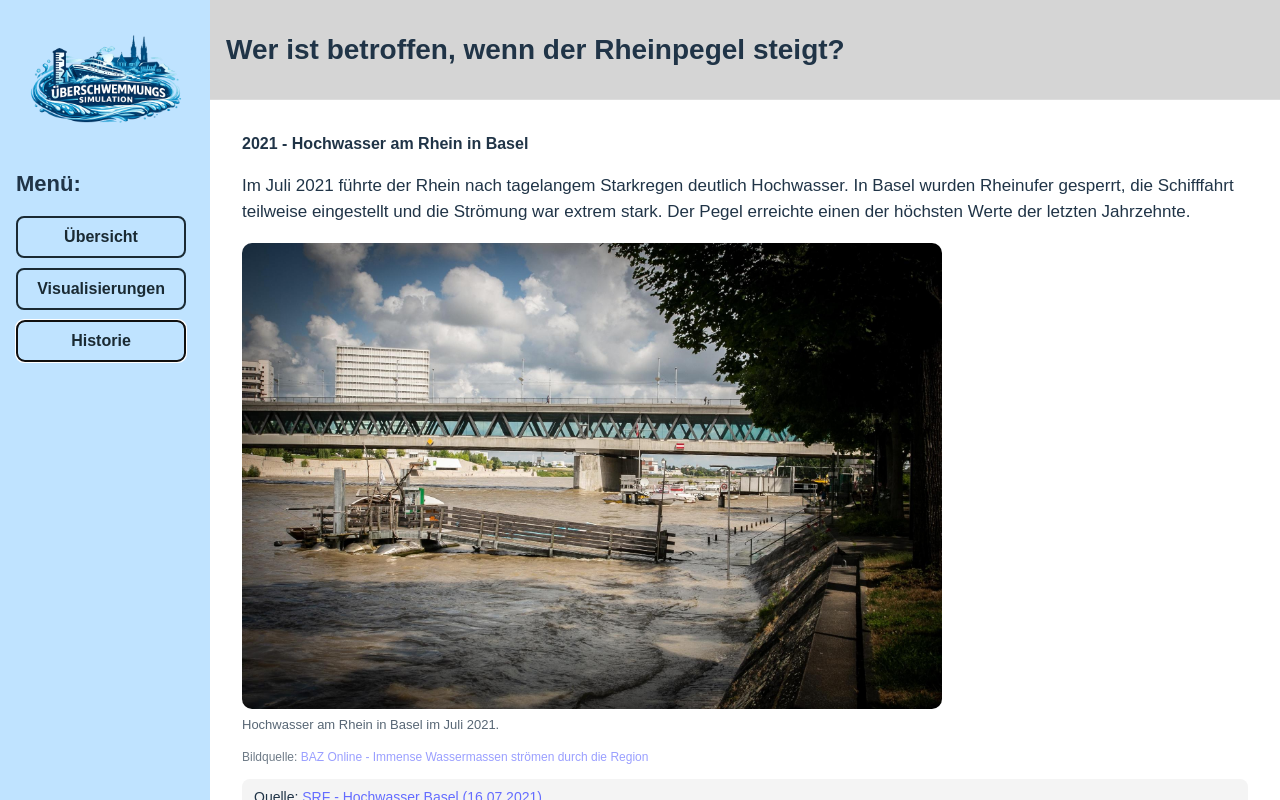
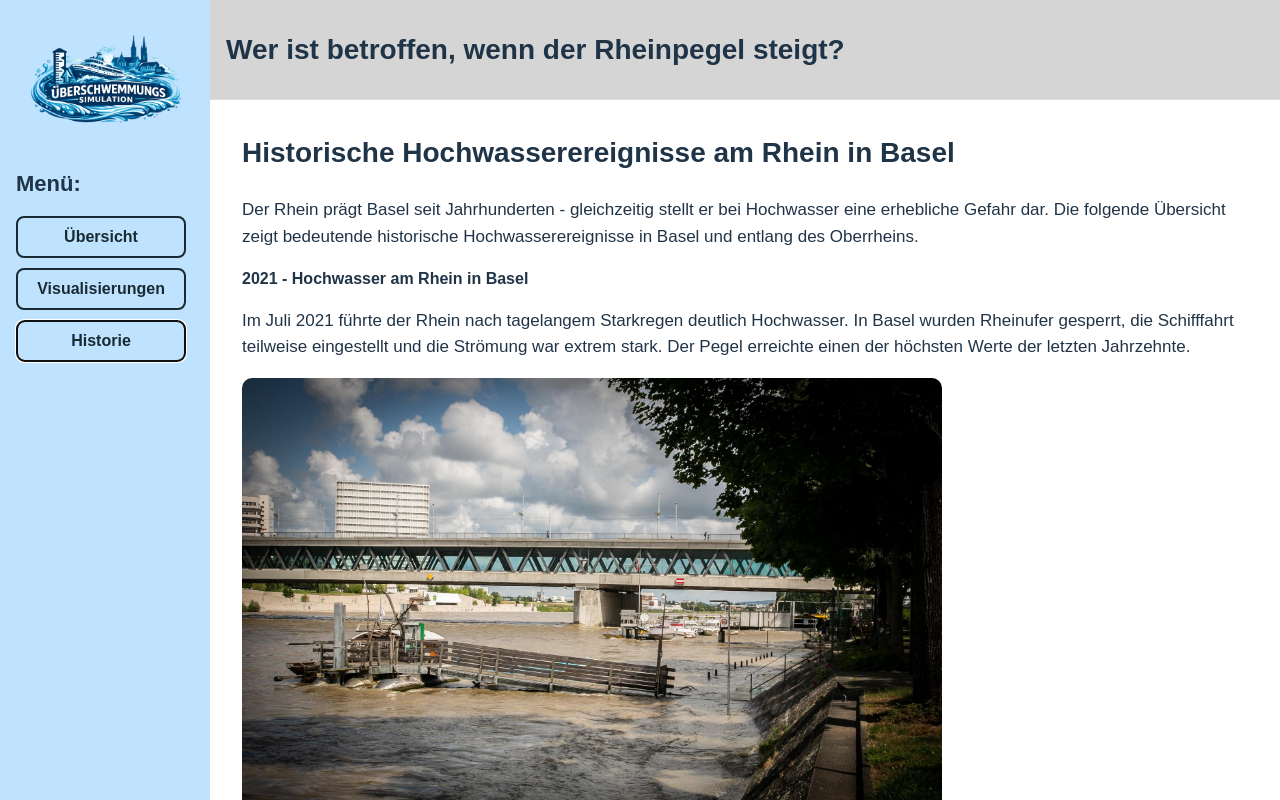
Before and after one commit to Aurelia-ew/Ueberschwemmung_Rhein, a React (Vite) app in the folder Frontend/my-app/: page / in a window 1280 px wide. Both pictures are taken after a click on the button "Historie". Shown: the top 800 px of the page. Built offline with nearby package versions, Linux system fonts and the light colour scheme; no server answers.

Commit message:
Update Historie

```diff
--- a/Frontend/my-app/src/App.jsx
+++ b/Frontend/my-app/src/App.jsx
@@ -276,6 +276,14 @@ export default function App() {
 
           {activatePage === "historie" && (
             <>
+              <h2>Historische Hochwasserereignisse am Rhein in Basel</h2>
+
+              <p>
+                Der Rhein prägt Basel seit Jahrhunderten - gleichzeitig stellt
+                er bei Hochwasser eine erhebliche Gefahr dar. Die folgende
+                Übersicht zeigt bedeutende historische Hochwasserereignisse in
+                Basel und entlang des Oberrheins.
+              </p>
               <strong>2021 - Hochwasser am Rhein in Basel</strong>
               <p>
                 Im Juli 2021 führte der Rhein nach tagelangem Starkregen
```
